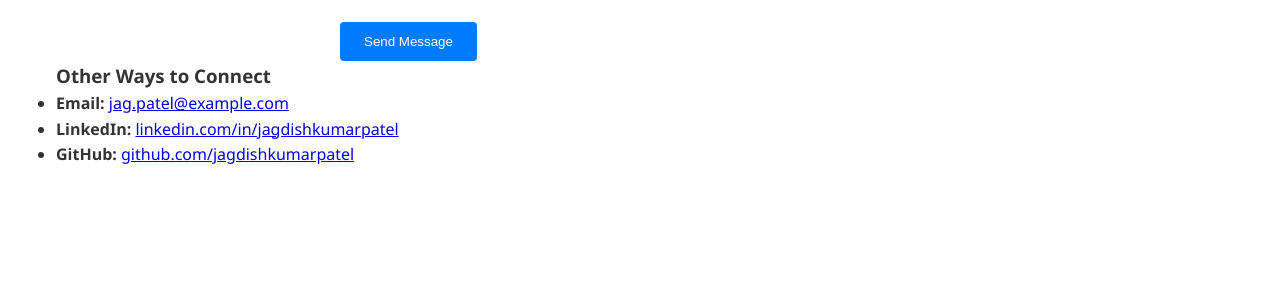
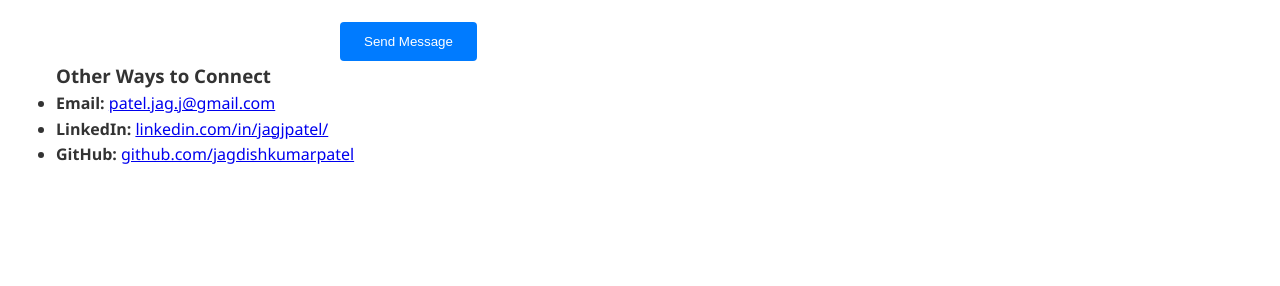
Before and after one commit to JagdishkumarPatel/JagdishkumarPatel.github.io, a Jekyll site: the page built from contact.md, in a window 1280 px wide and 1062 px high. Shown: the part 619-905 px from the top of the window. Built offline with Jekyll 4.4.1, drawn with Linux system fonts in a browser that asks for light colours.

Commit message:
updated contact details

```diff
--- a/_config.yml
+++ b/_config.yml
@@ -7,7 +7,6 @@ baseurl: ""  # Leave empty if deploying to root, or "/repository-name" if subfol
 # Build settings
 markdown: kramdown
 highlighter: rouge
-theme: minima  # Optional, but we'll override with custom
 
 # Plugins
 plugins:
--- a/contact.md
+++ b/contact.md
@@ -34,8 +34,8 @@ description: Get in touch with Jag Patel for collaborations, opportunities, or t
 <section class="section">
   <h3>Other Ways to Connect</h3>
   <ul>
-    <li><strong>Email:</strong> <a href="mailto:jag.patel@example.com">jag.patel@example.com</a></li>
-    <li><strong>LinkedIn:</strong> <a href="https://linkedin.com/in/jagdishkumarpatel" target="_blank">linkedin.com/in/jagdishkumarpatel</a></li>
+    <li><strong>Email:</strong> <a href="mailto:patel.jag.j@gmail.com">patel.jag.j@gmail.com</a></li>
+    <li><strong>LinkedIn:</strong> <a href="https://www.linkedin.com/in/jagjpatel/" target="_blank">linkedin.com/in/jagjpatel/</a></li>
     <li><strong>GitHub:</strong> <a href="https://github.com/jagdishkumarpatel" target="_blank">github.com/jagdishkumarpatel</a></li>
   </ul>
 </section>
```
